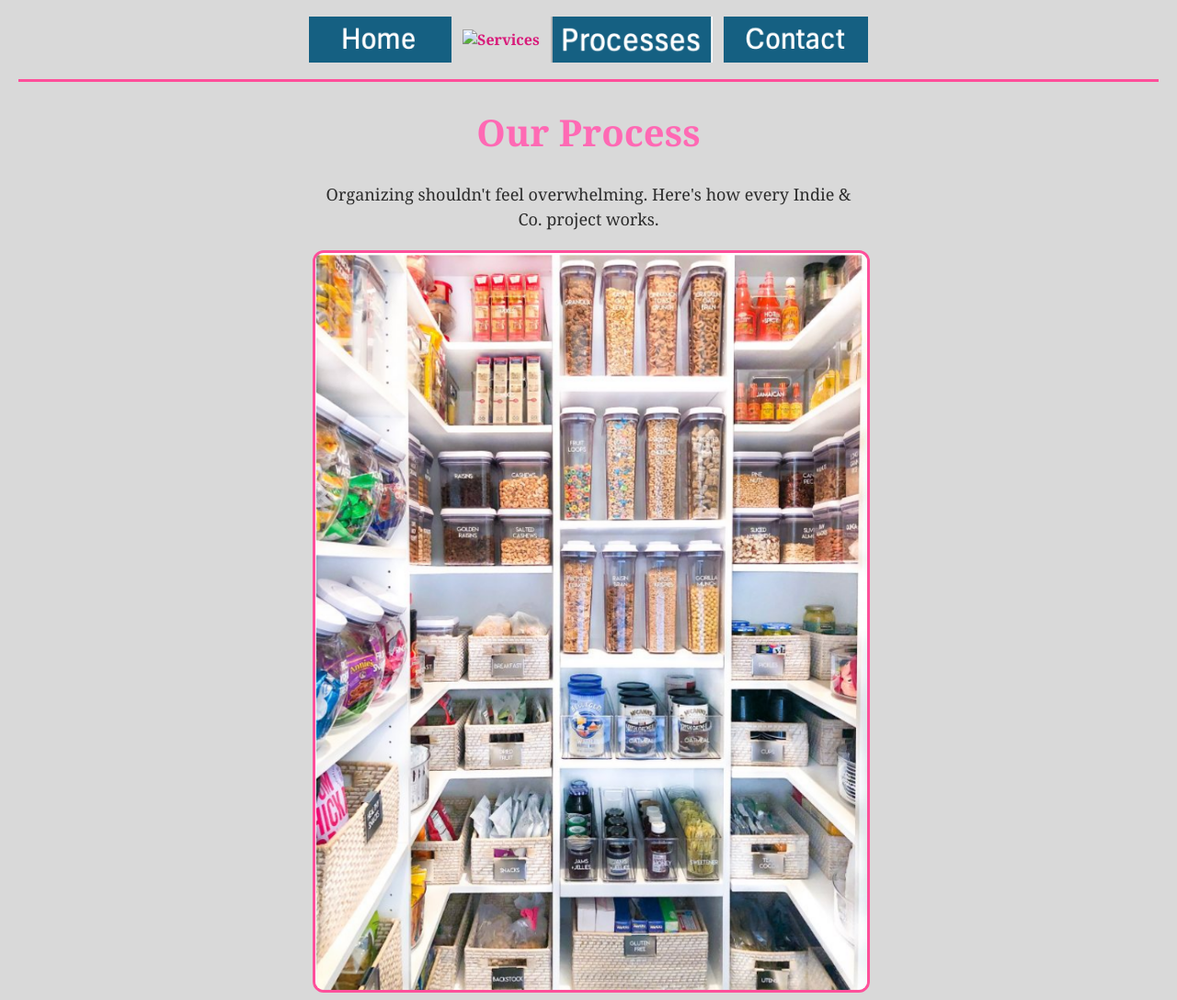
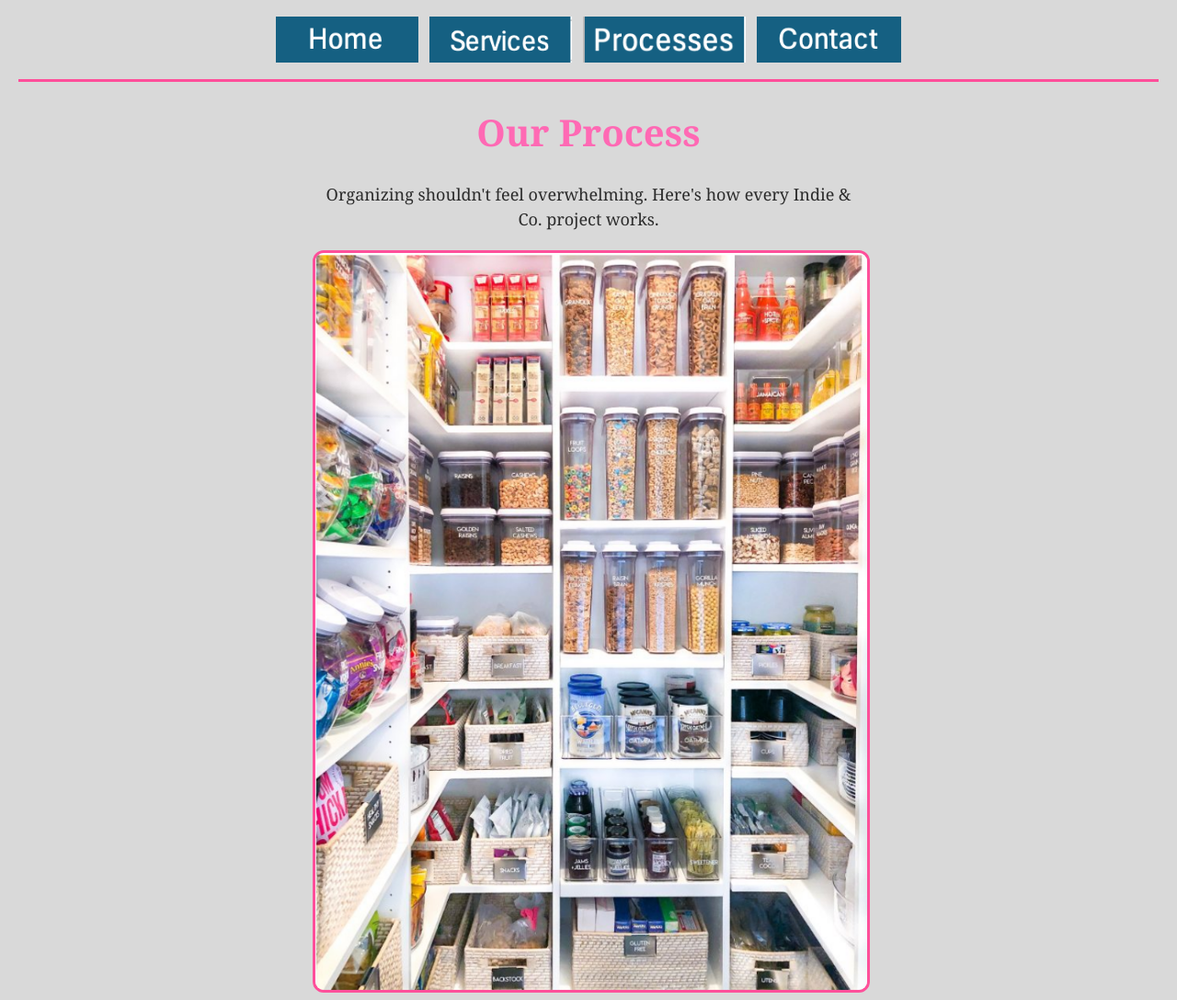
Before and after one commit to ibrakken-ui/bmis235-html-3, a plain HTML site: page page2.html in a window 1280 px wide. Shown: the top 1087 px of the page at 92% size. Drawn offline with Linux system fonts and the light colour scheme.

Commit message:
Update page2.html

```diff
--- a/page2.html
+++ b/page2.html
@@ -15,7 +15,7 @@
 
 <nav>
     <a href="index.html"><img src="Home.pngg.png" alt="Home"></a>
-    <a href="page1.html"><img src="Ourservices.pngg.png" alt="Services"></a>
+    <a href="page1.html"><img src="Services.pngg.png" alt="Services"></a>
     <a href="page2.html"><img src="Processes.pngg.png" alt="Our Process"></a>
     <a href="page3.html"><img src="Contact.pngg.png" alt="Contact"></a>
 </nav>
```
